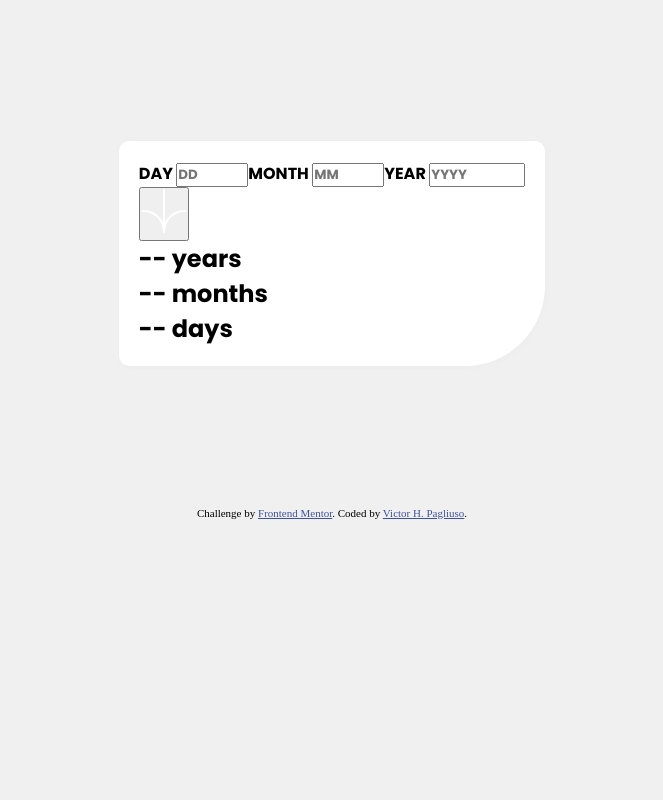
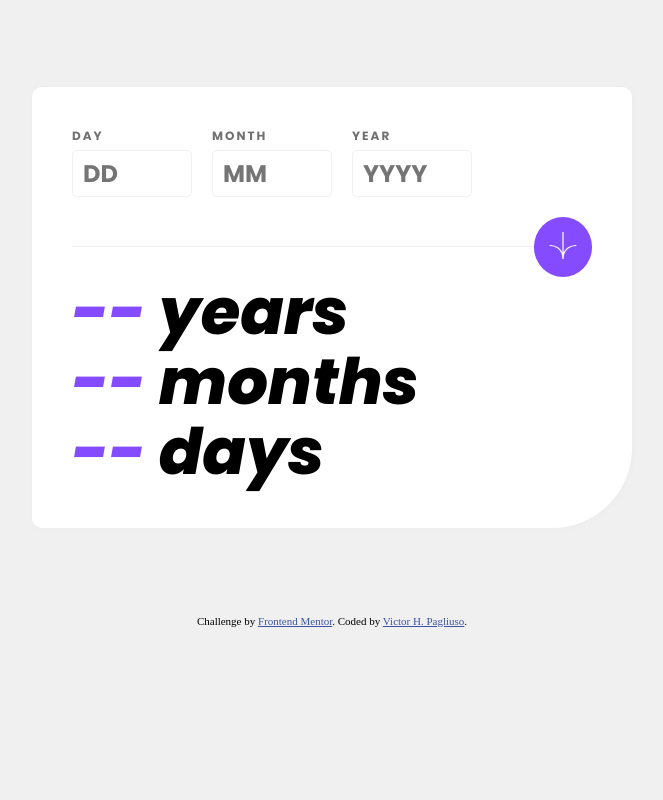
Before and after one commit to Victorhumbert/age-calculator-app-main, a plain HTML site: page index.html in a window 1280 px wide. Shown: the whole page, without its empty margins (308-971 px from the left). Drawn offline with Linux system fonts and the light colour scheme.

Commit message:
Calculo de idade funcionando com uma pequena ajuda do chatGPT

```diff
--- a/index.html
+++ b/index.html
@@ -27,20 +27,24 @@
   <main>
     <section class="formulario-data">
       <form>
-        <div>
-          <label for="dia">DAY</label>
-          <input type="number" name="dia" id="dia" placeholder="DD" max="31" min="1">
-        </div>
-        <div>
-          <label for="mes">MONTH</label>
-          <input type="number" name="mes" id="mes" placeholder="MM" max="12" min="1">
-        </div>
-        <div>
-          <label for="ano">YEAR</label>
-          <input type="number" name="ano" id="ano" placeholder="YYYY" max="2023" min="1920">
+        <ul>
+          <li>
+            <label for="dia">DAY</label>
+            <input type="number" name="dia" id="dia" placeholder="DD" max="31" min="1" required>
+          </li>
+          <li>
+            <label for="mes">MONTH</label>
+            <input type="number" name="mes" id="mes" placeholder="MM" max="12" min="1" required>
+          </li>
+          <li>
+            <label for="ano">YEAR</label>
+            <input type="number" name="ano" id="ano" placeholder="YYYY" max="2023" min="1920" required>
+          </li>
+        </ul>
+        <div class="btn">
+          <button><img src="./assets/images/icon-arrow.svg" alt="Botão enviar"></button>
         </div>
       </form>
-      <button><img src="./assets/images/icon-arrow.svg" alt="Botão enviar"></button>
     </section>
 
     <section class="idade">
@@ -55,7 +59,7 @@
     Challenge by <a href="https://www.frontendmentor.io?ref=challenge" target="_blank">Frontend Mentor</a>.
     Coded by <a href="https://www.linkedin.com/in/victor-pagliuso-232458252/">Victor H. Pagliuso</a>.
   </div>
-  <script src="./script.js"></script>
+  <script src="./script.js" type="module"></script>
 </body>
 
 </html>
--- a/script.js
+++ b/script.js
@@ -0,0 +1,2 @@
+import initTempoVivo from "./scripts/tempoVivo.js";
+initTempoVivo();
--- /dev/null
+++ b/scripts/tempoVivo.js
@@ -0,0 +1,41 @@
+export default function initTempoVivo() {
+  const dataAtual = new Date();
+  const btn = document.querySelector("button");
+
+  if (btn) {
+    function submit(btn) {
+      btn.preventDefault();
+      const data = {
+        ano: document.getElementById("ano").value,
+        mes: document.getElementById("mes").value,
+        dia: document.getElementById("dia").value,
+      };
+      const dataNascimento = new Date(`${data.ano}-${data.mes}-${data.dia}`);
+
+      const idade =
+        (dataAtual - dataNascimento) / (1000 * 60 * 60 * 24 * 365.25);
+      if (idade) {
+        if (data.dia > 0 && data.dia <= 31) {
+          if (data.mes > 0 && data.mes <= 12) {
+            if (data.ano > 1920 && data.ano <= dataAtual.getFullYear()) {
+              let anos = parseInt(idade);
+              let meses = parseInt((idade - anos) * 12);
+              let dias = parseInt(
+                idade * 365.25 - anos * 365.25 + (meses / 12) * 365.25
+              );
+              const tempoVivo = document.querySelectorAll(".idade h1 span");
+              tempoVivo[0].innerText = anos;
+              tempoVivo[1].innerText = meses;
+              tempoVivo[2].innerText = dias;
+            }
+          }
+        }
+      } else {
+        console.log("erro");
+        return "erro";
+      }
+    }
+
+    btn.addEventListener("click", submit);
+  }
+}
--- a/style.css
+++ b/style.css
@@ -16,9 +16,8 @@ body {
 
 main {
   background: hsl(0, 0%, 100%);
-  justify-self: center;
-  align-self: center;
-  padding: 20px;
+  place-self: center;
+  padding: 40px;
   border-radius: 10px 10px 80px 10px;
   box-shadow: 1px 1px 5px 1px #ccc1;
   font-family: "Poppins", sans-serif;
@@ -28,6 +27,73 @@ img {
   max-width: 100%;
 }
 
-form{
+ul {
   display: flex;
+  gap: 20px;
+  margin-right: 120px;
 }
+form li {
+  display: flex;
+  flex-direction: column;
+  margin-bottom: 20px;
+}
+
+form li label {
+  font-size: 0.75rem;
+  font-weight: 700;
+  letter-spacing: 2px;
+  color: hsl(0, 1%, 44%);
+  margin-bottom: 5px;
+}
+
+form li input {
+  color: hsl(0, 1%, 44%);
+  font-size: 1.5rem;
+  padding: 5px 10px;
+  border: 1px solid hsl(0, 0%, 94%);
+  border-radius: 5px;
+  max-width: 120px;
+}
+
+form li input:focus {
+  outline: 1px solid hsl(259, 100%, 65%);
+}
+
+.btn {
+  display: flex;
+  align-items: center;
+}
+
+.btn button {
+  background: hsl(259, 100%, 65%);
+  border: none;
+  border-radius: 50%;
+  padding: 15px;
+  width: 62px;
+  height: 60px;
+  cursor: pointer;
+  transition: 0.4s;
+}
+.btn::before {
+  content: "";
+  display: flex;
+  background: hsl(0, 0%, 94%);
+  width: 100%;
+  height: 1px;
+}
+
+button:hover,
+button:focus {
+  background: #000;
+}
+
+.idade h1 {
+  font-weight: 800;
+  font-style: italic;
+  font-size: 4rem;
+  line-height: 1.1;
+}
+
+.idade span {
+  color: hsl(259, 100%, 65%);
+}
```
